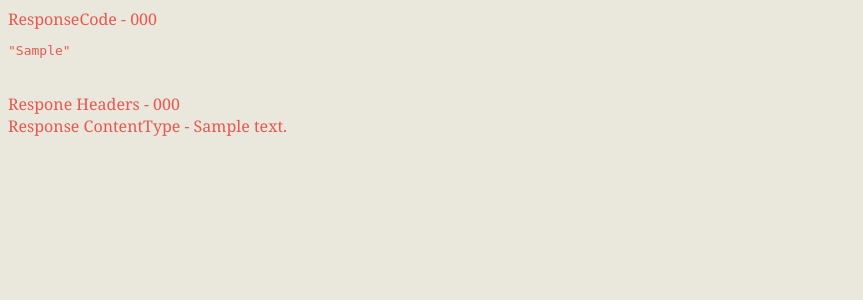
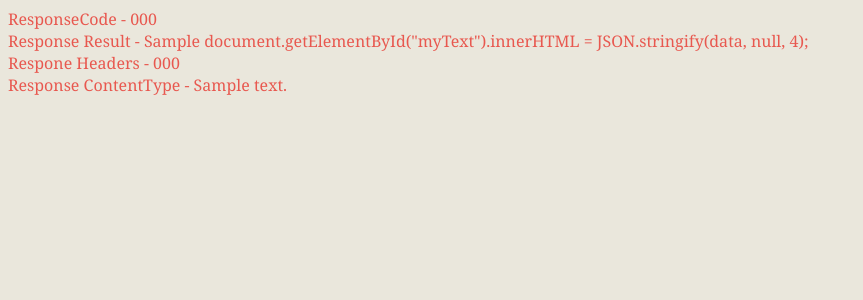
Before and after one commit to varunpintu100/Chrome, a Flask app: template templates/apiresponse.html in a window 1280 px wide. Shown: the top 300 px of the page, without its empty margins (0-863 px from the left). Run offline with Flask 2, Linux system fonts and the light colour scheme; the template is opened without the code that fills it: most values are stand-ins (such as "Sample title", 1, 10 or a date in 2020).

Commit message:
INegration done

```diff
--- a/templates/apiresponse.html
+++ b/templates/apiresponse.html
@@ -12,11 +12,8 @@
 <body>
     <label>ResponseCode - {{ response['response_code'] }}</label>
     <br>
-    <pre id="Response"></pre>
-    <script>
-    var data = '{{ response["response_result"] }}';
-    document.getElementById("Response").innerHTML = JSON.stringify(data, null, 4);
-    </script>
+    <label>Response Result - {{ response['response_result'] }}</label>
+    document.getElementById("myText").innerHTML = JSON.stringify(data, null, 4);
     <br>
     <label>Respone Headers - {{ response['response_code'] }}</label>
     <br>
```
